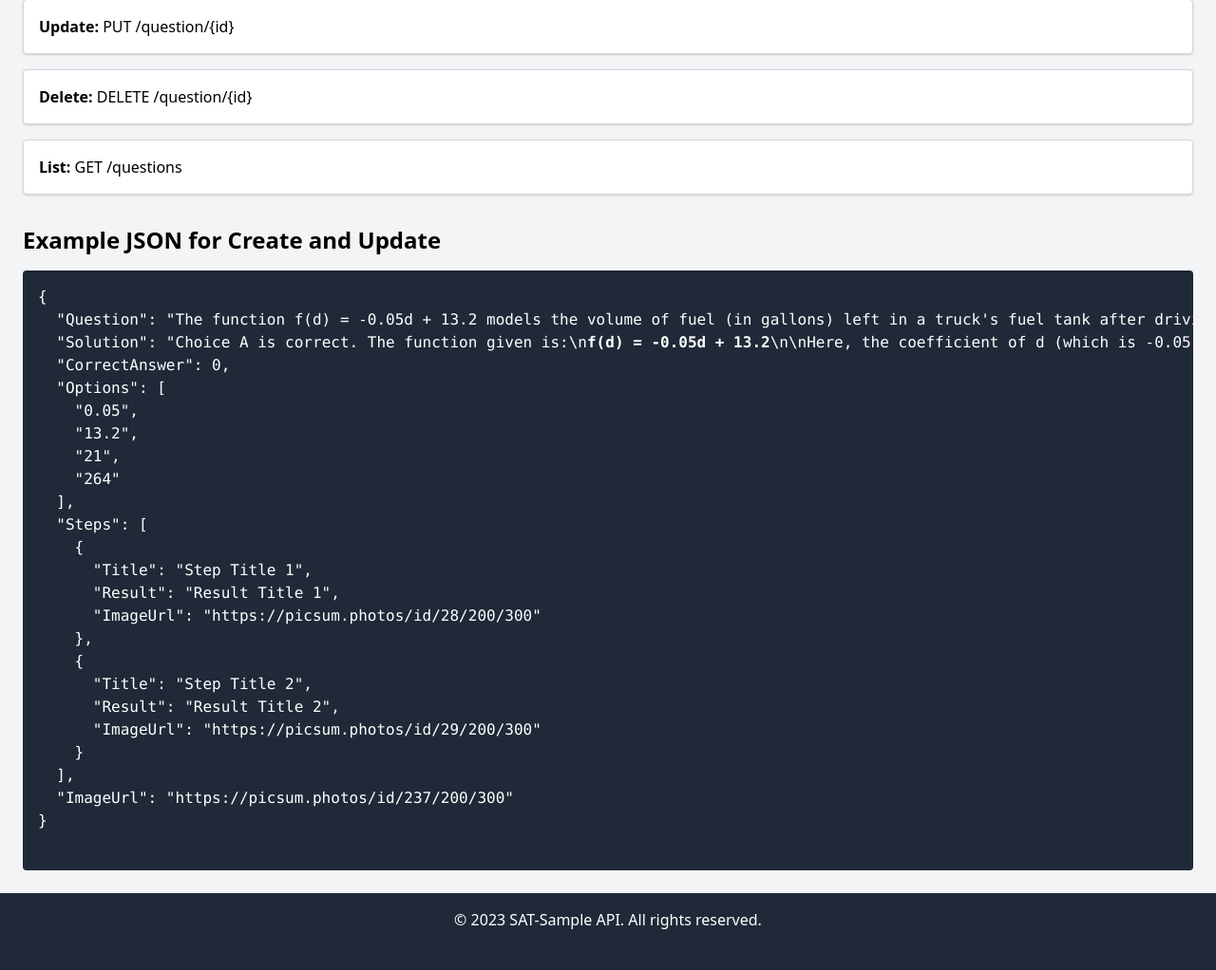
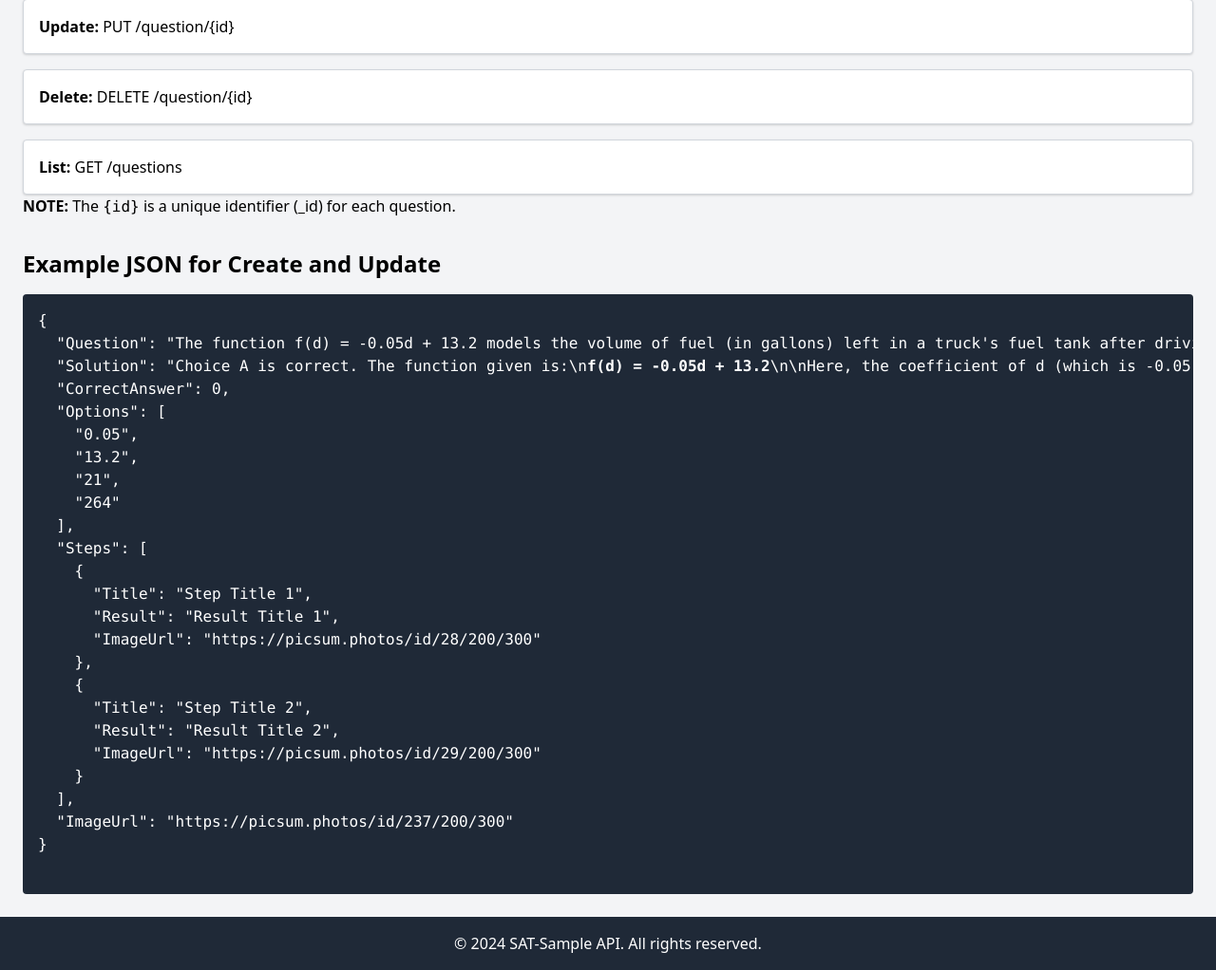
Before and after one commit to john-ruita/flask-mongo-sample, a Flask app: page / in a window 1280 px wide. Shown: the part 478-1500 px from the top of the page at 95% size. Before the commit the page ends 1457 px from the top, so only its background shows below. Run offline with Flask 3, Linux system fonts and the light colour scheme; parts of the project's set-up code (start-up, migrations or seed data) failed here and were passed over.

Commit message:
context for id

```diff
--- a/api/server/templates/index.html
+++ b/api/server/templates/index.html
@@ -47,6 +47,9 @@
                 <strong>List:</strong> GET /questions
             </li>
         </ul>
+        <p>
+            <strong>NOTE:</strong> The <code>{id}</code> is a unique identifier (_id) for each question.
+        </p>
     </section>
     <section>
         <h2 class="text-2xl font-semibold mb-4">Example JSON for Create and Update</h2>
@@ -79,7 +82,7 @@
     </section>
 </main>
 <footer class="flex-none bg-gray-800 text-white text-center p-4 bottom-0">
-    &copy; 2023 SAT-Sample API. All rights reserved.
+    &copy; 2024 SAT-Sample API. All rights reserved.
 </footer>
 </body>
 </html>
```
